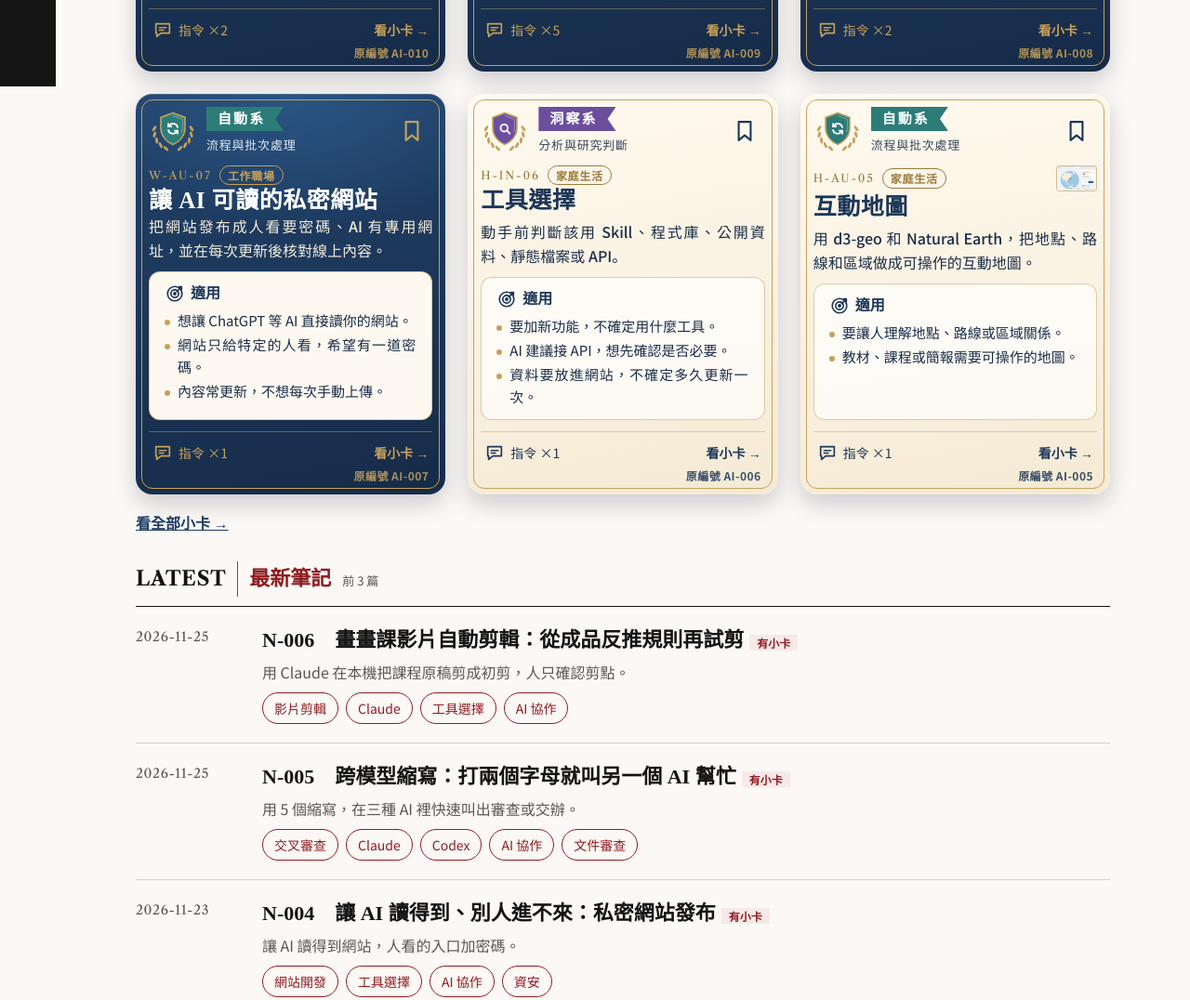
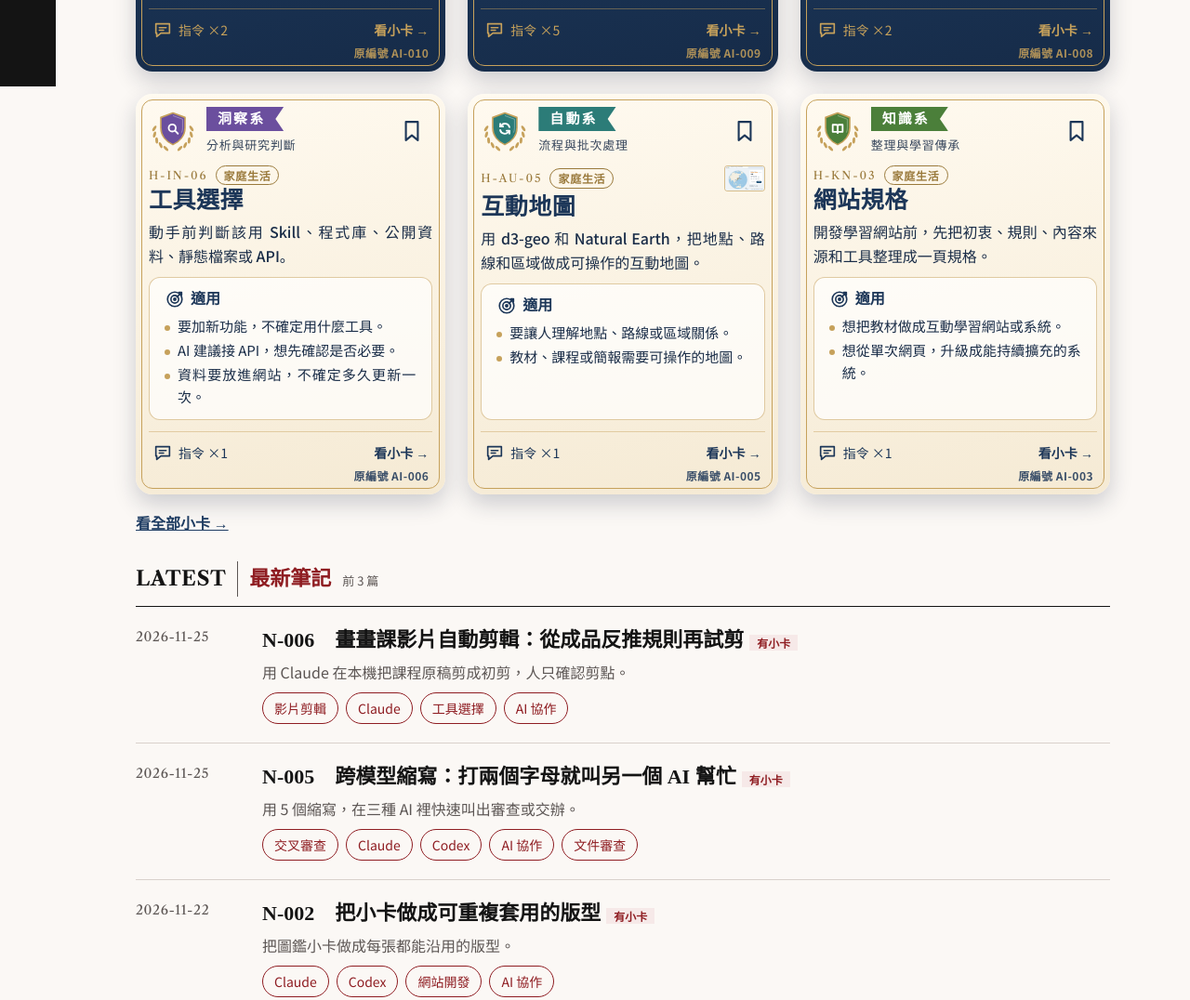
Before and after one commit to worklinkweb/at, a plain HTML site: page index.html in a window 1280 px wide. Shown: the part 707-1783 px from the top of the page at 93% size. Drawn offline with nearby package versions, Linux system fonts and the light colour scheme.

Commit message:
Update AT v2.8

```diff
--- a/index.html
+++ b/index.html
@@ -3,7 +3,7 @@
 <head>
 <meta name="robots" content="noindex,nofollow">
 <meta name="at-version" content="v2.8">
-<meta name="at-build" content="3710459fc55c61eb">
+<meta name="at-build" content="c7298c12a111c1bf">
 <meta charset="utf-8">
 <meta name="robots" content="noindex,nofollow">
 <meta name="viewport" content="width=device-width, initial-scale=1, viewport-fit=cover">
@@ -1160,114 +1160,6 @@ window.ATLAS_DATA = {
    ]
   },
   {
-   "id": "2026-11-23_讓AI讀得到的私密網站發布",
-   "code": "N-004",
-   "title": "讓 AI 讀得到、別人進不來：私密網站發布",
-   "date": "2026-11-23",
-   "format": "note",
-   "summary": "讓 AI 讀得到網站，人看的入口加密碼。",
-   "cost": [],
-   "tags": [
-    "網站開發",
-    "工具選擇",
-    "AI 協作",
-    "資安"
-   ],
-   "sources": [],
-   "internalSources": 1,
-   "draft": false,
-   "archived": false,
-   "archivedDate": "",
-   "top3": [],
-   "related": [
-    "AI-007",
-    "AI-006"
-   ],
-   "sections": [
-    {
-     "title": "做什麼",
-     "html": "<p>讓 AI 讀得到網站，人看的入口加密碼。</p>"
-    },
-    {
-     "title": "怎麼做",
-     "html": "<ol><li>人看的網站加密後放 GitHub Pages。</li><li>AI 閱讀頁放不公開列出的 Gist。</li><li>用一支程式完成檢查、加密、上傳與核對。</li></ol>"
-    },
-    {
-     "title": "學到什麼",
-     "html": "<ol><li>有密碼的頁面 AI 打不開，入口要分開。</li><li>上傳前先看 Git 歷史，只發布成品。</li><li>上傳成功不等於更新成功，要讀回核對。</li></ol>"
-    }
-   ],
-   "cards": [
-    {
-     "code": "AI-007",
-     "name": "讓 AI 可讀的私密網站",
-     "use": "把網站發布成人看要密碼、AI 有專用網址，並在每次更新後核對線上內容。",
-     "when": [
-      "想讓 ChatGPT 等 AI 直接讀你的網站。",
-      "網站只給特定的人看，希望有一道密碼。",
-      "內容常更新，不想每次手動上傳。"
-     ],
-     "notes": [
-      "限制：Gist 不是密碼保護，網址只給需要的 AI。",
-      "限制：StatiCrypt 只保護內容，不能管理個別帳號權限。",
-      "限制：這段提示詞依本案整理，尚未在第二個專案驗證。"
-     ],
-     "prompts": [
-      {
-       "label": "",
-       "text": "請幫我把這個網站發布成「人看要密碼、AI 有專用網址」。先不要上傳，先回報計畫等我確認。\n1. 盤點：列出要公開的內容，檢查路徑、Email、金鑰、私人網址和 Git 歷史。\n2. AI 閱讀頁：產生不需執行程式就能讀的純文字頁，標示版本與更新日期。\n3. 人看入口：用 StatiCrypt 加密後放 GitHub Pages，只上傳成品。\n4. AI 入口：放不公開列出的 Gist，並提醒我拿到網址的人都能讀。\n5. 密碼：由我本人輸入並存在 macOS 鑰匙圈，不要讓 AI 看到。\n6. 核對：上傳後用未登入狀態讀回線上內容並比對版本，沒對上就回報失敗。",
-       "en": "Help me publish this website so people need a password and AI has its own URL. Do not upload yet. First report the plan and wait for my approval.\n1. Inventory: list what will be public, and check for file paths, emails, keys, private URLs, and Git history.\n2. AI reading page: create a plain-text page that works without running code, with the version and update date.\n3. Human entrance: encrypt it with StatiCrypt and put it on GitHub Pages. Upload only the finished page.\n4. AI entrance: put it in an unlisted Gist, and remind me that anyone with the URL can read it.\n5. Password: I will type it myself and store it in the macOS Keychain. Do not let the AI see it.\n6. Check: after upload, read the live content while logged out and compare the version. If it does not match, report a failure."
-      }
-     ],
-     "preparedBy": "Claude",
-     "promptOutline": true,
-     "domain": "工作職場",
-     "notFor": [
-      "內容有個人資料、客戶機密或金鑰。",
-      "需要個別帳號權限或稽核紀錄的正式系統。"
-     ],
-     "steps": [
-      "盤點要公開的內容，檢查有沒有不能外流的資料。",
-      "產生 AI 可直接讀的純文字頁。",
-      "人看的網站加密，AI 閱讀頁放專用網址。",
-      "密碼由本人輸入並存進鑰匙圈。",
-      "上傳後用未登入狀態讀回，比對版本。"
-     ],
-     "tools": [
-      "<a href=\"https://github.com/robinmoisson/staticrypt\" target=\"_blank\" rel=\"noopener\">StatiCrypt</a>：把網頁加密，輸入密碼才解開。",
-      "<a href=\"https://docs.github.com/pages\" target=\"_blank\" rel=\"noopener\">GitHub Pages</a>：免費放靜態網站。",
-      "<a href=\"https://docs.github.com/get-started/writing-on-github/editing-and-sharing-content-with-gists\" target=\"_blank\" rel=\"noopener\">GitHub Gist</a>：放不公開列出的文字內容。",
-      "<a href=\"https://cli.github.com/\" target=\"_blank\" rel=\"noopener\">GitHub CLI</a>：讓電腦自動上傳到 GitHub。"
-     ],
-     "practice": [
-      {
-       "date": "2026-11-23",
-       "project": "AI 工作圖鑑",
-       "status": "已實作未驗證",
-       "how": "人看網站加密、AI 讀專用網址、每次更新自動核對",
-       "result": "<a href=\"https://worklinkweb.github.io/at/\" target=\"_blank\" rel=\"noopener\">AT 網站</a>",
-       "log": "2026-11-23_讓AI讀得到的私密網站發布",
-       "learned": "有密碼的頁面 AI 打不開，入口要分開"
-      }
-     ],
-     "practiceCount": 1,
-     "versions": [
-      "v0.3｜2026-11-25｜提示詞加英文版（English）",
-      "v0.2｜2026-11-24｜改名「讓 AI 可讀的私密網站」（原名：讓 AI 讀得到的私密網站發布）",
-      "v0.1｜2026-11-23｜依 AT 上線 GitHub 的實作建立"
-     ],
-     "image": null,
-     "archived": false,
-     "archivedDate": "",
-     "series": {
-      "name": "自動系",
-      "desc": "流程與批次處理"
-     },
-     "id": "2026-11-23_讓AI讀得到的私密網站發布"
-    }
-   ]
-  },
-  {
    "id": "2026-11-22_AI工作圖鑑技能卡設計",
    "code": "N-002",
    "title": "把小卡做成可重複套用的版型",
@@ -1579,7 +1471,7 @@ window.ATLAS_DATA = {
        "status": "已實作未驗證",
        "how": "用靜態網頁、GitHub Pages 和 Gist，不架伺服器也不接 API",
        "result": "",
-       "log": "2026-11-23_讓AI讀得到的私密網站發布",
+       "log": "",
        "learned": "沒有即時需求，靜態發布就夠"
       }
      ],
```
